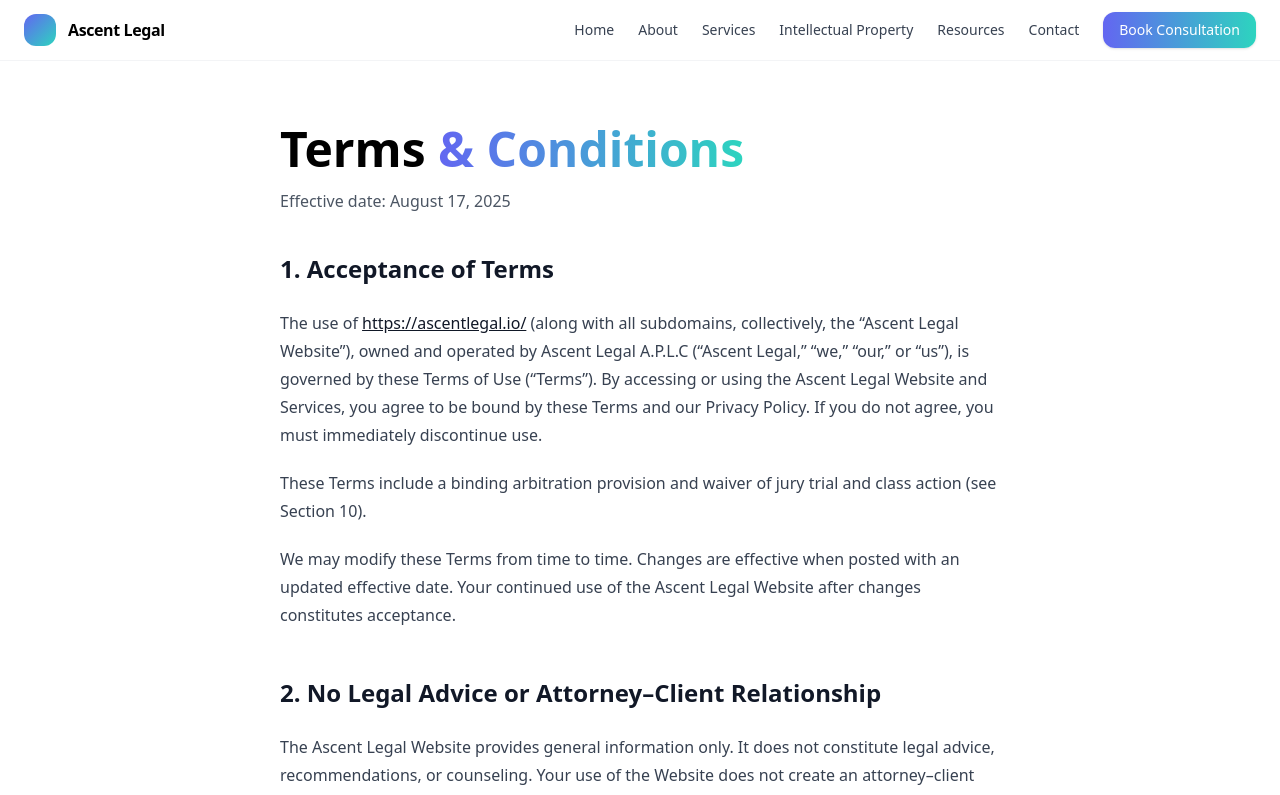
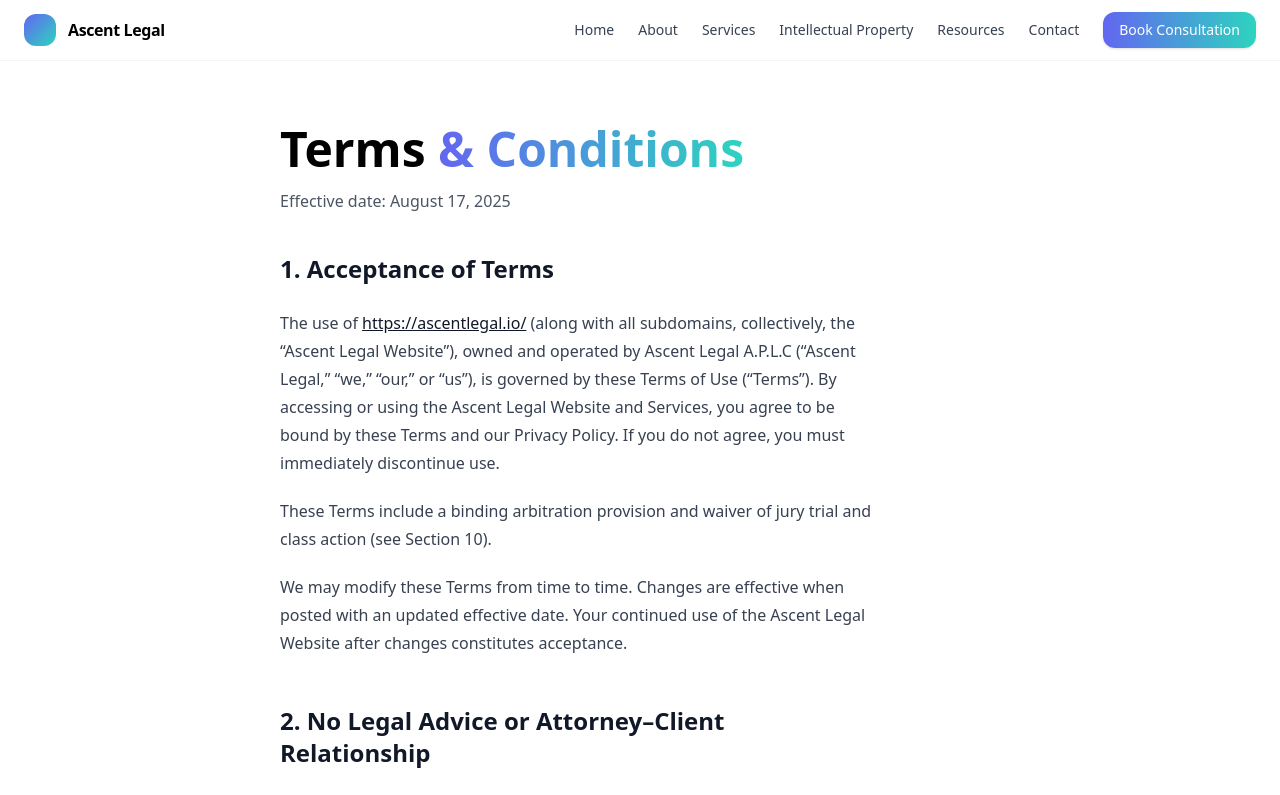
Before and after one commit to ajdreams17/Ascentlegal, a Next.js app: page /terms in a window 1280 px wide. Shown: the top 795 px of the page. Built offline with nearby package versions, Linux system fonts and the light colour scheme.

Commit message:
Update globals.css

```diff
--- a/app/globals.css
+++ b/app/globals.css
@@ -2,7 +2,8 @@
 @tailwind components;
 @tailwind utilities;
 
-body {
-  font-family: ui-sans-serif, system-ui, -apple-system, "Segoe UI", Roboto,
-    "Helvetica Neue", Arial, "Noto Sans", sans-serif;
+/* Optional: style prose (typography) globally */
+.prose {
+  max-width: 65ch;
+  line-height: 1.75;
 }
```
